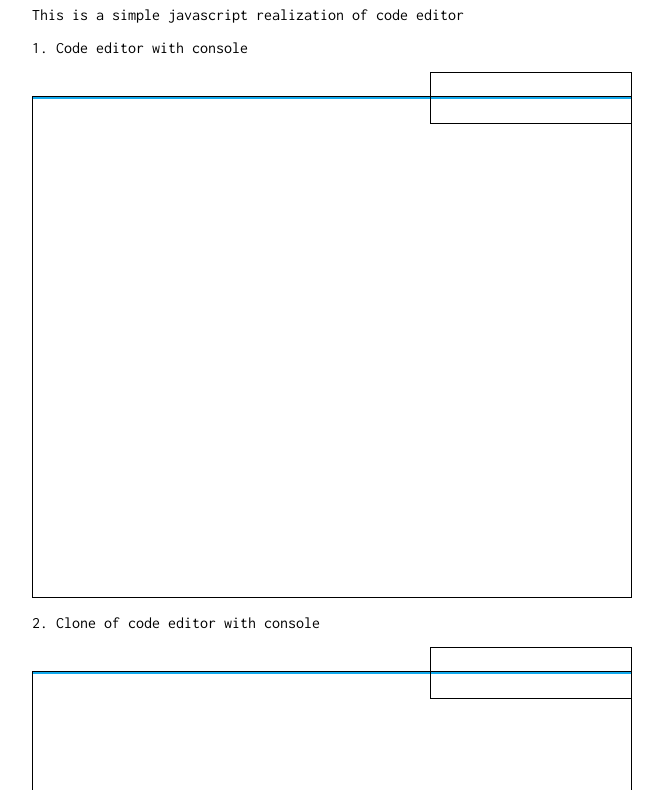
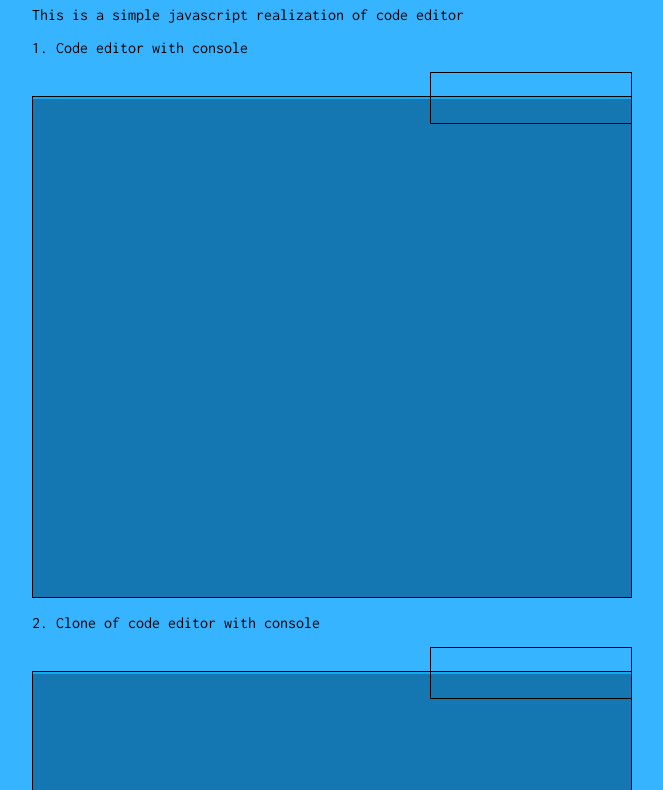
Before and after one commit to JennyGeryak/wet-editor, a plain HTML site: page index.html in a window 1280 px wide. Shown: the part 70-860 px from the top of the page, without its empty margins (308-971 px from the left). Drawn offline with Linux system fonts and the light colour scheme.

Commit message:
new style

```diff
--- a/style.css
+++ b/style.css
@@ -24,8 +24,11 @@
 		/*height: 20px;*/
 	}
 	.wet-character{
-		color: red;
+		color: #aa0000;
 	}
+.result{
+		background: #1477B2;
+}
 	html{
 		font-family: 'Inconsolata', monospace;
 /*		-moz-user-select: none;
@@ -33,9 +36,13 @@
 		user-select: none;
 		    -webkit-user-select: none;
     -ms-user-select: none;*/
+
 	}
 body{
     max-width: 600px;
     width: 100%;
     margin: 0 auto;
 }
+html{
+		background: #36B4FF;
+}
```
